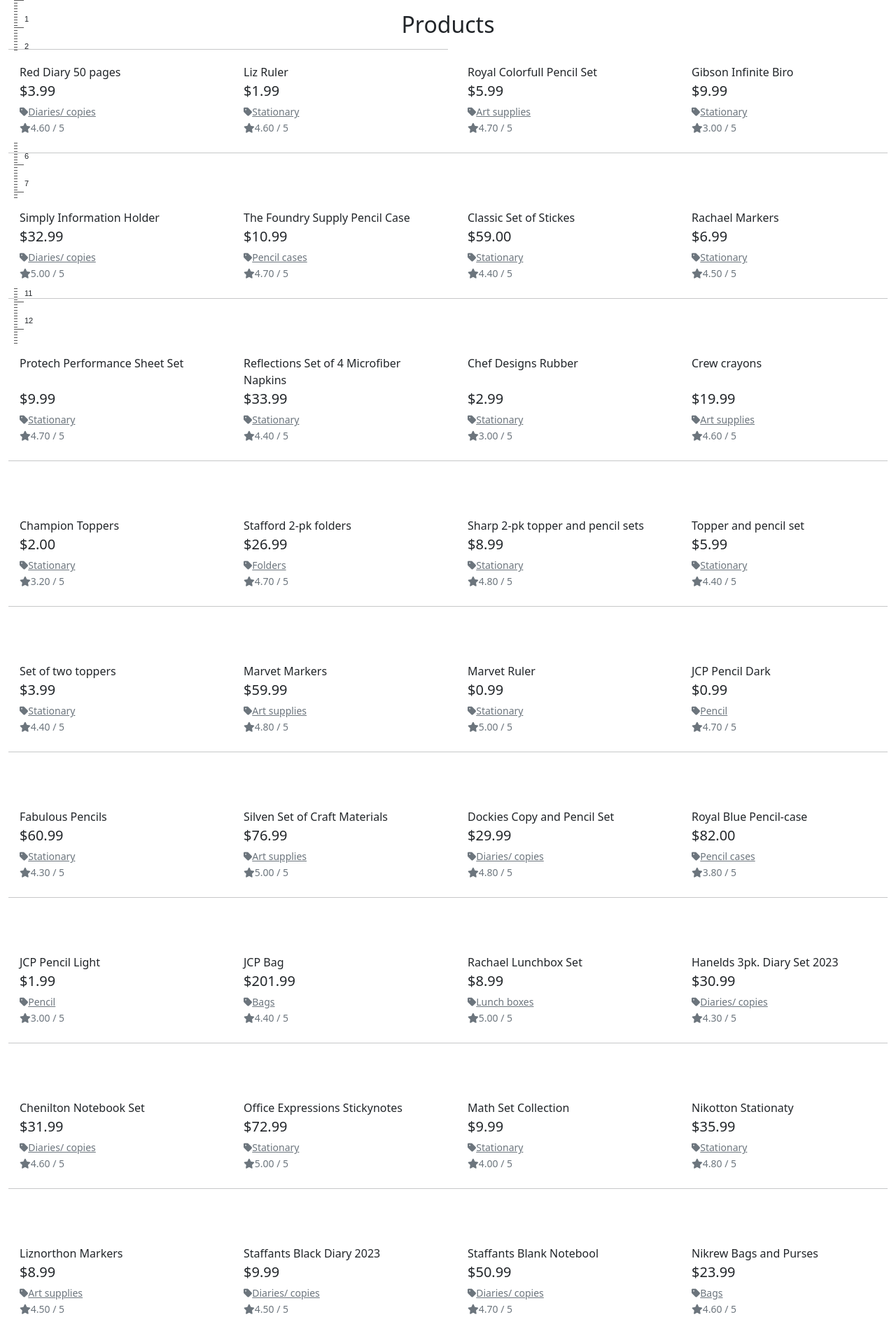
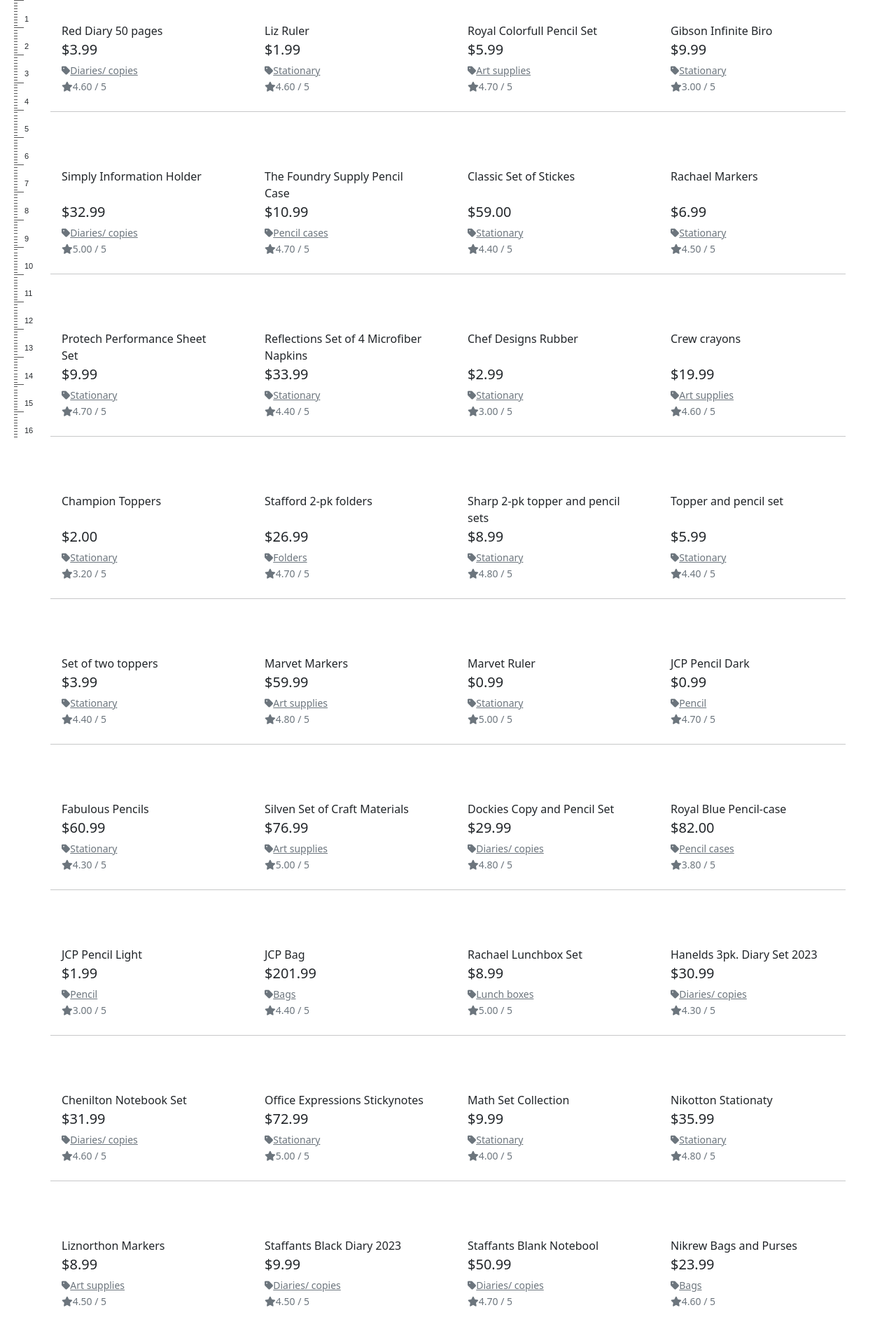
Before and after one commit to gretazas/alphaSchooler, a Django app: page /products/ in a window 1280 px wide. Shown: the part 131-2013 px from the top of the page at 70% size. Run offline with Django 4.2, Linux system fonts and the light colour scheme; data comes from the database, SQL or seed files in the repository; some libraries are stand-ins or nearby versions.

Commit message:
Add cursor to links, costumize products page

```diff
--- a/products/templates/products/products.html
+++ b/products/templates/products/products.html
@@ -13,17 +13,15 @@
    <div class="container-fluid">
        <div class="row">
            <div class="col text-center mt-3">
-               <h2 class="logo-font">Products</h2>
                {% for c in current_categories %}
                    <a class="category-badge text-decoration-none" href="{% url 'products' %}?category={{ c.name }}">
                        <span class="p-2 mt-2 badge badge-white text-black rounded-0 border border-dark">{{ c.presentable_name }}</span>
                    </a>
                {% endfor %}
-               <hr class="w-50 mb-1">
            </div>
        </div>
 
-               <div class="row">
+               <div class="row mx-5">
                    {% for product in products %}
                        <div class="col-sm-6 col-md-6 col-lg-4 col-xl-3">
                            <div class="card h-100 border-0">
--- a/static/css/base.css
+++ b/static/css/base.css
@@ -1,5 +1,9 @@
 html {
     height: 100px;
+}
+
+a {
+    cursor: pointer !important;
 }
 
 .ruler {
```
Also changed, not shown: templates/includes/main-index.html (+5 -5 lines).
